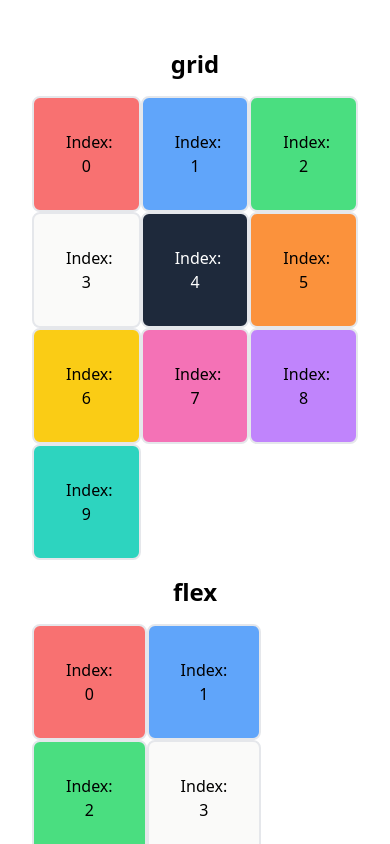
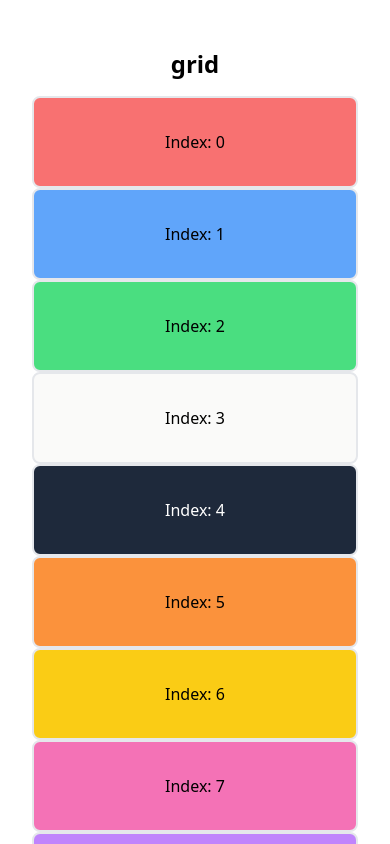
Before and after one commit to moyad37/Frontend_task, a React (Vite) app in the folder my-react-app/: page / in a window 390 px wide. Shown: the top 844 px of the page. Built offline with nearby package versions, Linux system fonts and the light colour scheme.

Commit message:
resolved code & responsive design modifieded

```diff
--- a/my-react-app/src/App.tsx
+++ b/my-react-app/src/App.tsx
@@ -4,8 +4,8 @@ import Buttons from "./components/Buttons/Buttons";
 function App() {
   return (
     <div className="container mx-auto">
-      <Buttons layout={"grid"} />
-      <Buttons layout={"flex"} />
+      <Buttons layout="grid" />
+      <Buttons layout="flex" />
     </div>
   );
 }
--- a/my-react-app/src/components/Buttons/Buttons.tsx
+++ b/my-react-app/src/components/Buttons/Buttons.tsx
@@ -1,7 +1,7 @@
 import ColorfulButton from "./ColorfulButton";
 
 type Props = {
-  layout?: string;
+  layout?: "flex" | "grid";
 };
 
 const Buttons = ({ layout }: Props) => {
@@ -17,22 +17,16 @@ const Buttons = ({ layout }: Props) => {
     "bg-purple-400",
     "bg-teal-400",
   ];
-  const layoutClass = () => {
-    if (layout === "flex") {
-      return "flex flex-column flex-wrap";
-    } else if (layout === "grid") {
-      return "grid grid-cols-3";
-    } else {
-      return undefined;
-    }
-  };
+
+  const layoutClass =
+    layout === "flex"
+      ? "flex flex-column flex-wrap"
+      : "grid sm:grid-cols-1 md:grid-cols-2 lg:grid-cols-3";
 
   return (
     <div className="container">
-      <h1 className="m-4 text-2xl font-bold">
-        {layout === "grid" || layout === "flex" ? layout : ""}
-      </h1>
-      <div className={layoutClass()}>
+      <h1 className="m-4 text-2xl font-bold">{layout}</h1>
+      <div className={layoutClass}>
         {colorClasses.map((color, index) => (
           <ColorfulButton key={index} buttonIndex={index} buttonColor={color} />
         ))}
--- a/my-react-app/src/components/Buttons/ColorfulButton.tsx
+++ b/my-react-app/src/components/Buttons/ColorfulButton.tsx
@@ -20,7 +20,7 @@ const ColorfulButton = ({ buttonIndex, buttonColor }: Props) => {
     <button
       onClick={() => handleColor(buttonColor)}
       className={clsx(
-        "p-8 border-2 rounded-lg hover:-translate-y-2 duration-15 basis-1/4",
+        "p-8 border-2 rounded-lg hover:-translate-y-2 duration-15 basis-full md:basis-2/4 lg:basis-1/4",
         buttonColor,
         textColor
       )}
```
